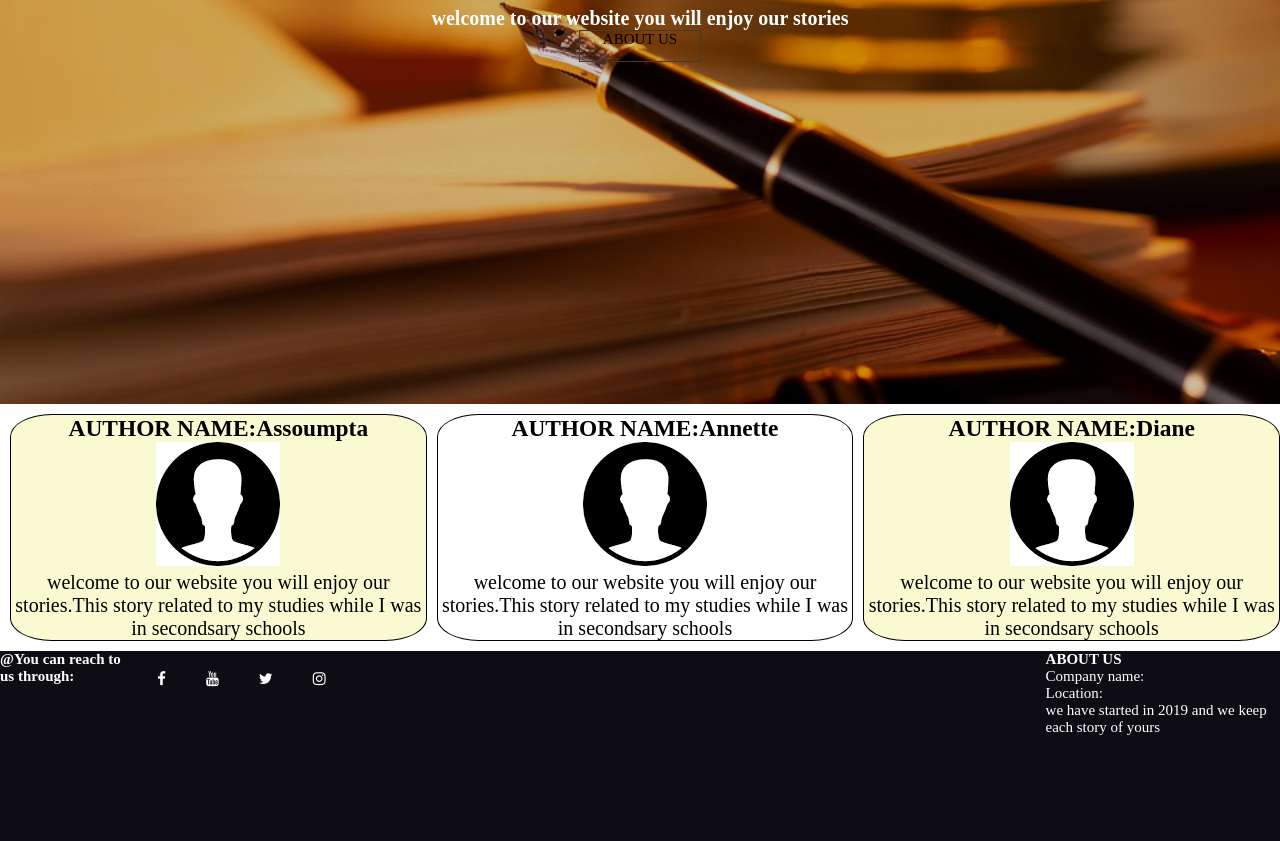
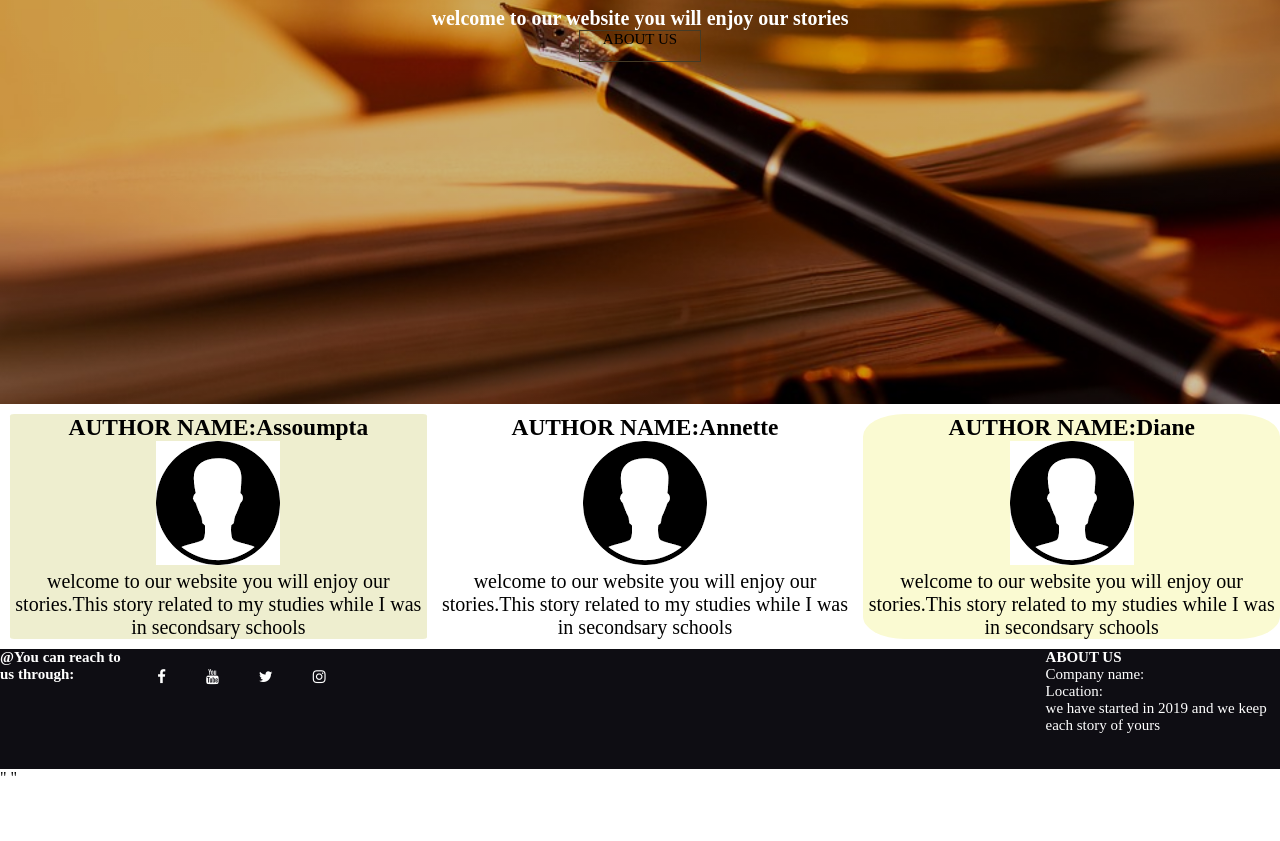
Before and after one commit to DianeDusenge/Mydairy1, a plain HTML site: page UI/index.html in a window 1280 px wide. Shown: the part 396-1237 px from the top of the page. After the commit the page ends 1183 px from the top, so only its background shows below. Drawn offline with Linux system fonts and the light colour scheme.

Commit message:
This the change I made on home page

```diff
--- a/UI/CSS/style.css
+++ b/UI/CSS/style.css
@@ -93,17 +93,17 @@
                                                                                            }
 
                                                                                            .content1 {
-                                                                                               background: #FAFAD2;
+                                                                                               background: rgb(238, 238, 207);
                                                                                                width: 10vw;
-                                                                                               border: 1px solid black;
-                                                                                               border-radius: 10%;
+                                                                                               /* border: 3px solid black; */
+                                                                                               border-radius: 1%;
                                                                                                text-align: center;
                                                                                            }
 
                                                                                            .content2 {
                                                                                                background-image: #FAFAD2;
                                                                                                width: 10vw;
-                                                                                               border: 1px solid black;
+                                                                                               /* border: 1px solid black; */
                                                                                                border-radius: 10%;
                                                                                                text-align: center;
                                                                                            }
@@ -111,7 +111,7 @@
                                                                                            .content3 {
                                                                                                background: #FAFAD2;
                                                                                                width: 10vw;
-                                                                                               border: 1px solid black;
+                                                                                               /* border: 1px solid black; */
                                                                                                border-radius: 10%;
                                                                                                text-align: center;
                                                                                            }
@@ -120,7 +120,7 @@
                                                                                                margin-top: 10px;
                                                                                                display: flex;
                                                                                                background-color: rgb(14, 13, 19);
-                                                                                               height: 30vh;
+                                                                                               height: 15vh;
                                                                                                color: white;
                                                                                            }
 
```
